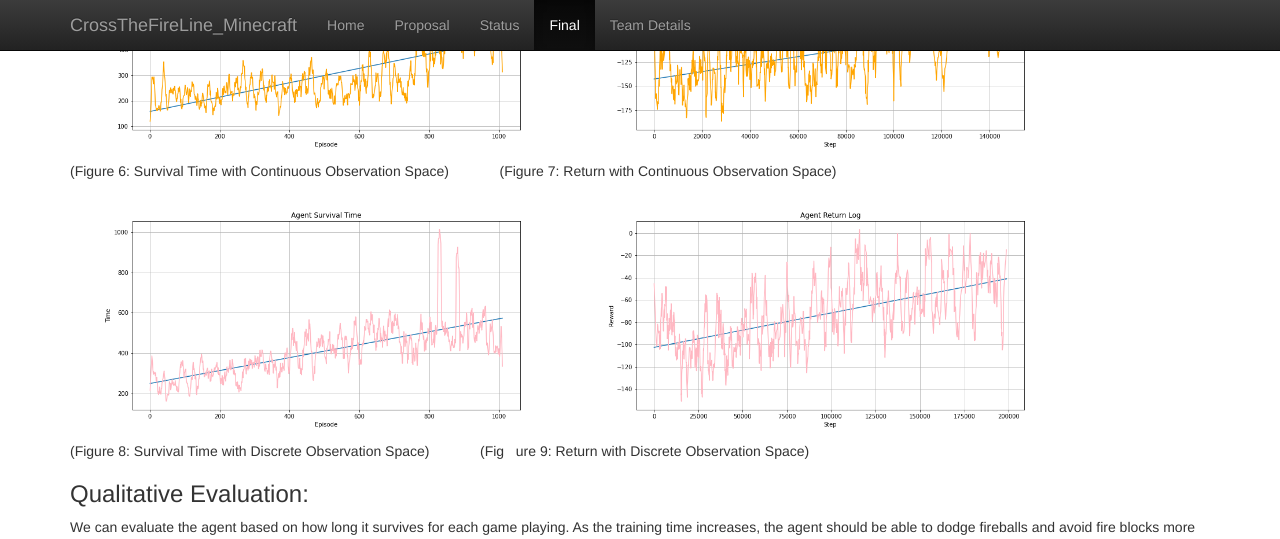
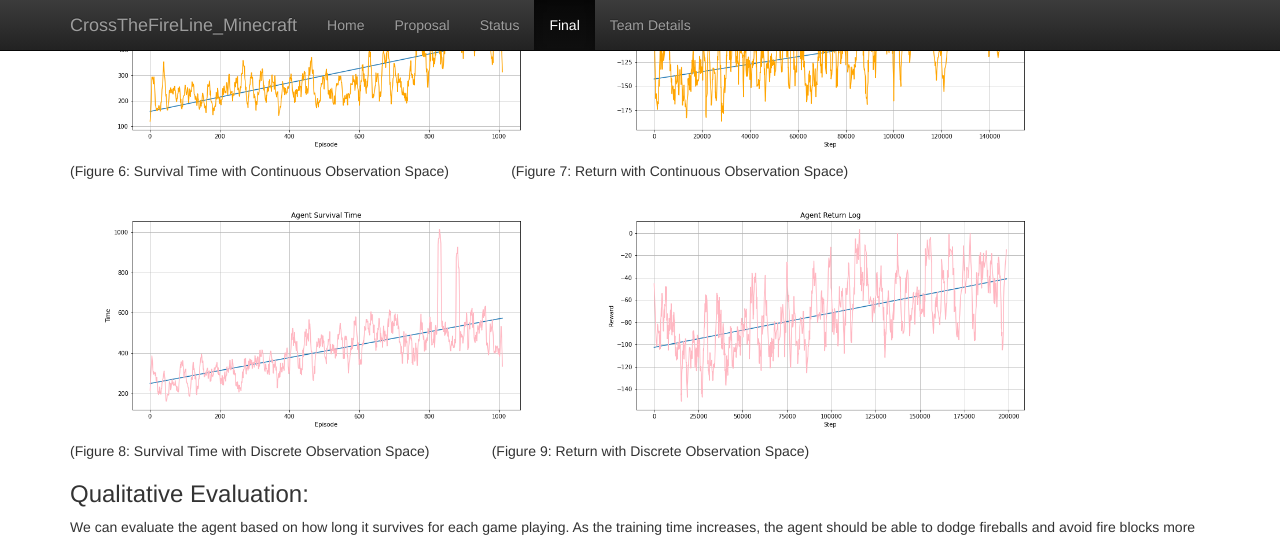
Before and after one commit to Chilly712/CrossTheFireLine_Minecraft, a Jekyll site: the page built from docs/final.md, in a window 1280 px wide and 900 px high, scrolled down 5100 px. Shown: the top 539 px of the window. Built offline with Jekyll 4.4.1, drawn with Linux system fonts in a browser that asks for light colours.

Commit message:
Update final.md

```diff
--- a/docs/final.md
+++ b/docs/final.md
@@ -129,13 +129,13 @@
 
 <img src="images/survivalLinear.png" width="500">  <img src="images/returnsLinear.png" width="500">
 <br>
-(Figure 6: Survival Time with Continuous Observation Space)  &nbsp;&nbsp;&nbsp;&nbsp;&nbsp;&nbsp;&nbsp;&nbsp;&nbsp;&nbsp;&nbsp;  (Figure 7: Return with Continuous Observation Space)
+(Figure 6: Survival Time with Continuous Observation Space)  &nbsp;&nbsp;&nbsp;&nbsp;&nbsp;&nbsp;&nbsp;&nbsp;&nbsp;&nbsp;&nbsp;&nbsp;&nbsp;&nbsp;  (Figure 7: Return with Continuous Observation Space)
 <br>
 
 
 <img src="images/Dis_survivalLinear.png" width="500">  <img src="images/Dis_returnsLinear.png" width="500">
 <br>
-(Figure 8: Survival Time with Discrete Observation Space)  &nbsp;&nbsp;&nbsp;&nbsp;&nbsp;&nbsp;&nbsp;&nbsp;&nbsp;&nbsp;&nbsp;  (Fig&nbsp;&nbsp;&nbsp;ure 9: Return with Discrete Observation Space)
+(Figure 8: Survival Time with Discrete Observation Space)  &nbsp;&nbsp;&nbsp;&nbsp;&nbsp;&nbsp;&nbsp;&nbsp;&nbsp;&nbsp;&nbsp;&nbsp;&nbsp;&nbsp;  (Figure 9: Return with Discrete Observation Space)
 <br>
 
 
```
